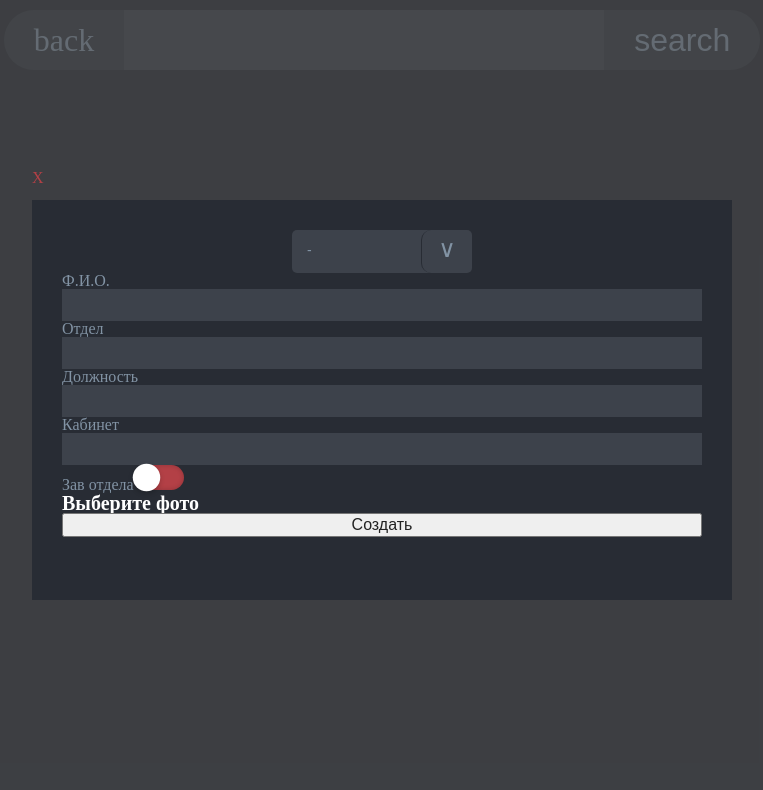
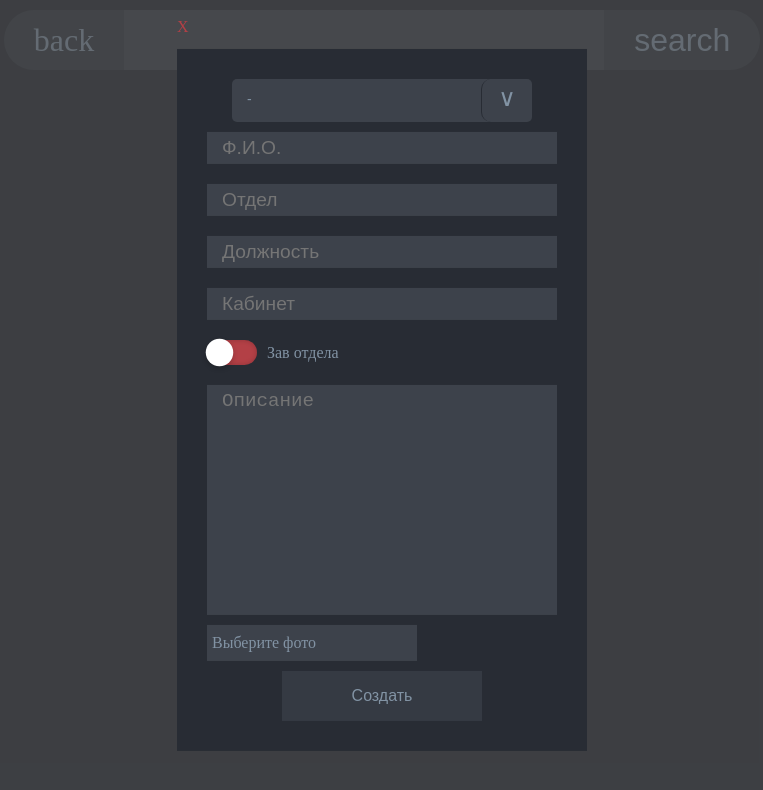
Before and after one commit to Sorati/obsinv, a React (Create React App) app: page /Add in a window 1280 px wide. Shown: the top 790 px of the page, without its empty margins (258-1021 px from the left). Built offline with nearby package versions, Linux system fonts and the light colour scheme.

Commit message:
can add new person (no script)

```diff
--- a/src/components/modalAddItems/ModalAddItems.jsx
+++ b/src/components/modalAddItems/ModalAddItems.jsx
@@ -2,8 +2,8 @@ import React from "react";
 import style from './ModalAddItems.module.css'
 import {NavLink} from "react-router-dom";
 
-class ModalAddItems extends React.PureComponent{
-    constructor(props){
+class ModalAddItems extends React.PureComponent {
+    constructor(props) {
         super(props);
         this.data = props.date.data;
         this.state = {
@@ -13,7 +13,7 @@ class ModalAddItems extends React.PureComponent{
 
     _getTypeList() {
         const list = [];
-        for(let type in this.data){
+        for (let type in this.data) {
             list.push(<option value={`${type}`} key={`${type}`}>{`${type}`}</option>)
         }
         return list
@@ -25,24 +25,35 @@ class ModalAddItems extends React.PureComponent{
                 <div className={style.window}>
                     <NavLink className={style.btnClose} to={'/'}>X</NavLink>
                     <div className={style.content}>
-                        <form action="POST" onSubmit={(evn)=>{evn.preventDefault()}}>
+                        <form action="POST" onSubmit={(evn) => {
+                            evn.preventDefault()
+                        }}>
+
                             <label htmlFor="styledSelect1" className={style.customSelect}>
-                                <select name="options" id="styledSelect1" >
+                                <select name="options" id="styledSelect1">
                                     <option value="none" hidden>-</option>
                                     {this._getTypeList()}
                                 </select>
                             </label>
-                            <label>Ф.И.О.<input type="text"/></label>
-                            <label>Отдел<input type="text"/></label>
-                            <label>Должность<input type="text"/></label>
-                            <label>Кабинет<input type="text"/></label>
 
-                            <label>Зав отдела<input type="checkbox"/></label>
-
+                            <div className={style.content__person}>
+                                <label><input type="text" placeholder={'Ф.И.О.'}/></label>
+                                <label><input type="text" placeholder={'Отдел'}/></label>
+                                <label><input type="text" placeholder={'Должность'}/></label>
+                                <label><input type="text" placeholder={'Кабинет'}/></label>
+                                <label className={style.checkbox}><input type="checkbox"/>
+                                    <span>Зав отдела</span></label>
+                            </div>
+                            <div className={style.general}>
+                                <label><textarea name="description" rows="10"
+                                                 placeholder={'Описание'}></textarea></label>
                                 <input type="file" name="file" id="file" className={style.inputfile}/>
                                 <label htmlFor="file">Выберите фото</label>
-
-                            <button onSubmit={(evn)=>{evn.preventDefault()}}>Создать</button>
+                                <button onSubmit={(evn) => {
+                                    evn.preventDefault()
+                                }}>Создать
+                                </button>
+                            </div>
                         </form>
                     </div>
                 </div>
--- a/src/components/modalAddItems/ModalAddItems.module.css
+++ b/src/components/modalAddItems/ModalAddItems.module.css
@@ -14,10 +14,7 @@
 	box-sizing: border-box;
     padding: 20px;
     color: #8293a4;
-    width: 50%;
-    min-width: 700px ;
-    height: 40%;
-    min-height: 400px;
+    /*min-height: 400px;*/
     top: 50%;
     left: 50%;
     transform: translate(-50%, -50%);
@@ -34,9 +31,12 @@
 .content {
     /*background-color: #b3d4fc;*/
 }
-
+.content textarea{
+    resize: none;
+}
 .content input[type="text"],
-.content input[type="checkbox"]
+.content input[type="checkbox"],
+.content textarea
 {
     box-sizing: border-box;
     width: 100%;
@@ -45,6 +45,7 @@
     background-color: #3d424b;
     color: #8293a4;
     border: 0;
+    margin: 10px 0;
 }
 .content form{
     display: flex;
@@ -52,6 +53,9 @@
     margin: 10px;
 }
 
+.content__person{
+    width: 350px;
+}
 
 /*********************************************************/
 
@@ -77,7 +81,7 @@
     border-radius: 10px;
     margin: 0;
     display: block;
-    width: 100%;
+    width: 300px;
     padding: 12px 55px 15px 15px;
     font-size: 14px;
     color: #8293a4;
@@ -98,23 +102,27 @@
     z-index: -1;
     border-radius: 10px 0 0 10px;
 }
-option{
-	/*background-color: #61dafb;*/
-}
 
 option:hover{
 	color: #0d191d;
 }
 
-
-/*********************************/
-.checkbox {
-  /*position: absolute;*/
-  /*top: 50%;*/
-  /*left: 50%;*/
-  /*transform: translate(-50%, -50%);*/
+.general{
+    display: flex;
+    flex-direction: column;
 }
 
+.general button{
+    align-self: center;
+    background-color: #353a43;
+    color: #8293a4;
+    border: 0;
+    width: 200px;
+    height: 50px;
+    padding: 5px 30px;
+    margin-top: 10px;
+}
+/*********************************/
 .content input[type="checkbox"] {
   width: 50px;
   height: 25px;
@@ -146,6 +154,17 @@ option:hover{
 .content input:checked[type="checkbox"]::before {
   left: 25px;
 }
+
+.checkbox{
+    display: flex;
+    justify-content: start;
+    align-items: center;
+    width: 150px;
+}
+
+.checkbox span{
+    margin: 0 10px;
+}
 /*********************************/
 
 .inputfile {
@@ -153,20 +172,18 @@ option:hover{
 	height: 0.1px;
 	opacity: 0;
 	overflow: hidden;
-	position: absolute;
 	z-index: -1;
 }
 
 .inputfile + label {
-    font-size: 1.25em;
-    font-weight: 700;
-    color: white;
-    background-color: #282c34;
-    display: inline-block;
+    color: #8293a4;
+    background-color: #3d424b;
+    max-width: 200px;
+    padding: 10px 5px;
 }
 .inputfile:focus + label,
 .inputfile + label:hover {
-    background-color: red;
+    background-color: #3d424b;
 }
 
 .inputfile + label {
```
Lines whose indentation alone changed are shown as unchanged.
